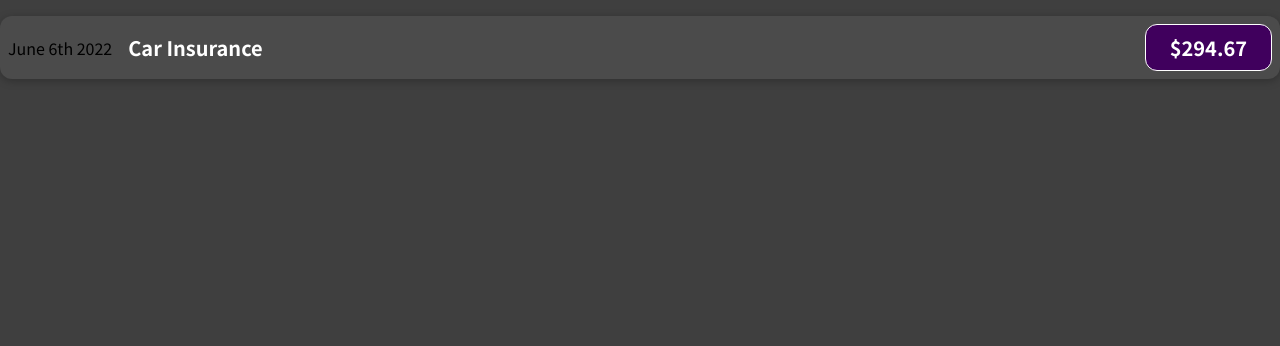
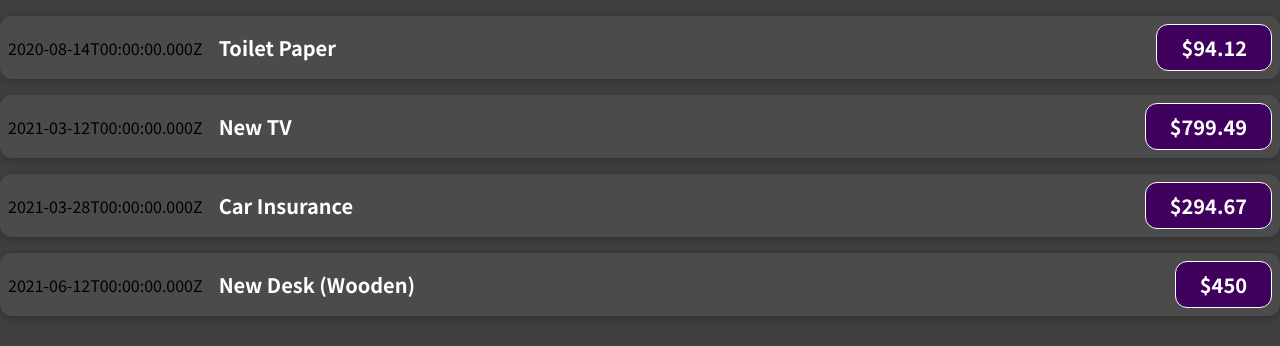
Before and after one commit to MunjeongDev/react-complete-guide, a JavaScript app: page / in a window 1280 px wide. Shown: the top 346 px of the page. Built offline with nearby package versions, Linux system fonts and the light colour scheme.

Commit message:
Update: App.js ExpenseItem.js props 기능 추가

```diff
--- a/src/App.js
+++ b/src/App.js
@@ -1,9 +1,50 @@
 import ExpenseItem from './components/ExpenseItem';
 
 function App() {
+  const expenses = [
+    {
+      id: 'e1',
+      title: 'Toilet Paper',
+      amount: 94.12,
+      date: new Date(2020, 7, 14),
+    },
+    { id: 'e2', title: 'New TV', amount: 799.49, date: new Date(2021, 2, 12) },
+    {
+      id: 'e3',
+      title: 'Car Insurance',
+      amount: 294.67,
+      date: new Date(2021, 2, 28),
+    },
+    {
+      id: 'e4',
+      title: 'New Desk (Wooden)',
+      amount: 450,
+      date: new Date(2021, 5, 12),
+    },
+  ];
+
   return (
     <div>
-      <ExpenseItem />
+      <ExpenseItem
+        title={expenses[0].title}
+        amount={expenses[0].amount}
+        date={expenses[0].date}
+      />
+      <ExpenseItem
+        title={expenses[1].title}
+        amount={expenses[1].amount}
+        date={expenses[1].date}
+      />
+      <ExpenseItem
+        title={expenses[2].title}
+        amount={expenses[2].amount}
+        date={expenses[2].date}
+      />
+      <ExpenseItem
+        title={expenses[3].title}
+        amount={expenses[3].amount}
+        date={expenses[3].date}
+      />
     </div>
   );
 }
--- a/src/components/ExpenseItem.js
+++ b/src/components/ExpenseItem.js
@@ -1,12 +1,12 @@
 import './ExpenseItem.css';
 
-function ExpenseItem() {
+function ExpenseItem(props) {
   return (
     <div className="expense-item">
-      <div>June 6th 2022</div>
+      <div>{props.date.toISOString()}</div>
       <div className="expense-item__description">
-        <h2>Car Insurance</h2>
-        <div className="expense-item__price">$294.67</div>
+        <h2>{props.title}</h2>
+        <div className="expense-item__price">${props.amount}</div>
       </div>
     </div>
   );
```
